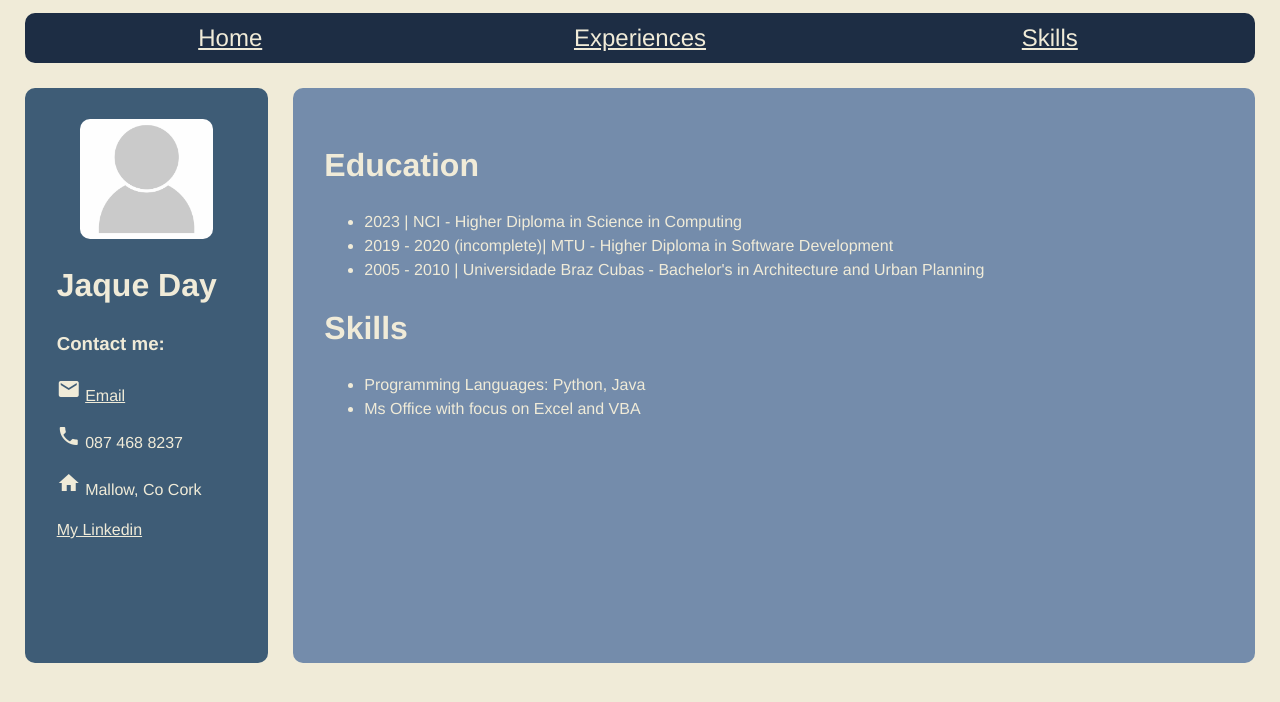
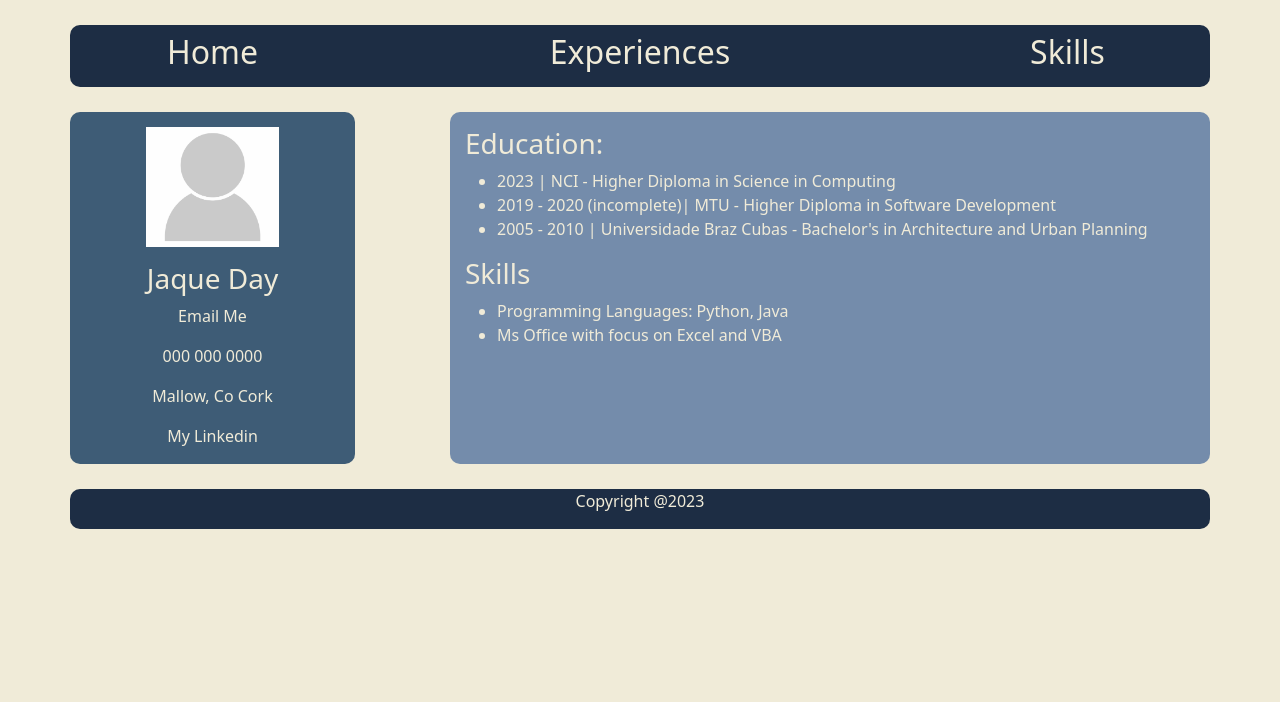
Before and after one commit to jaqueday/jaqueday.github.io, a plain HTML site: page Pages/skills.html in a window 1280 px wide. Drawn offline with nearby package versions, Linux system fonts and the light colour scheme.

Commit message:
a little more work +

```diff
--- a/Pages/skills.html
+++ b/Pages/skills.html
@@ -3,38 +3,51 @@
 <head>
     <meta charset="UTF-8">
     <title>Skills</title>
-    <link rel="stylesheet" href="../Style/Style.css">
-    <link rel="stylesheet" href="https://fonts.googleapis.com/icon?family=Material+Icons">
+    <link href="https://cdn.jsdelivr.net/npm/bootstrap@5.3.2/dist/css/bootstrap.min.css" rel="stylesheet" integrity="sha384-T3c6CoIi6uLrA9TneNEoa7RxnatzjcDSCmG1MXxSR1GAsXEV/Dwwykc2MPK8M2HN" crossorigin="anonymous">
+    <script src="https://cdn.jsdelivr.net/npm/bootstrap@5.3.2/dist/js/bootstrap.bundle.min.js" integrity="sha384-C6RzsynM9kWDrMNeT87bh95OGNyZPhcTNXj1NW7RuBCsyN/o0jlpcV8Qyq46cDfL" crossorigin="anonymous"></script>
+    <link rel="stylesheet" href="../Style/style.css">
 </head>
 <body>
-<div id="container-1">
-    <div class="links"><a href="../index.html">Home</a></div>
-    <div class="links"><a href="../Pages/experiences.html">Experiences</a></div>
-    <div class="links"><a href="../Pages/skills.html">Skills</a></div>
+    <div class="container">
+        <div class="row navbar">
+            <div class="col-md-3 link" >
+                <h2><a href="../index.html">Home</a></h2>
             </div>
-<div id="container-2">
-    <div id="sidebar">
-        <div id="headshot"><img src="/Images/headshot-silhouette.jpeg" alt="Me"></div>
-        <h1>Jaque Day</h1>
-        <h3>Contact me:</h3>
-        <p><i class="material-icons">email</i><span> <a href="mailto: jqr.day@gmail.com"> Email</a></span> </p>
-        <p><i class="material-icons">phone</i><span> 087 468 8237 </span></p>
-        <p><i class="material-icons">home</i><span> Mallow, Co Cork </span> </p>
+            <div class="col-md-3 link">
+                <h2><a href="../Pages/experiences.html">Experiences</a></h2>
+            </div>
+            <div class="col-md-3 link">
+                <h2><a href="../Pages/skills.html">Skills</a></h2>
+            </div>
+        </div>
+        <div class="row main">
+            <div class="col-md-3 sidebar">
+                <img src="/Images/headshot-silhouette.jpeg" class="rounded mx-auto d-block headshot"  alt="Me" height="150">
+                <h3>Jaque Day</h3>
+                <p><a href="mailto: jqr.day@gmail.com">Email Me</a></p>
+                <p>000 000 0000</p>
+                <p>Mallow, Co Cork</p>
                 <p><a href="https://www.linkedin.com/in/jaque-rodrigues-day-644624196/">My Linkedin </a> </p>
             </div>
-    <div id="content">
-        <h1>Education</h1>
+            <div class="col-md-8 content">
+                <h3>Education:</h3>
                 <ul>
                     <li>2023 |  NCI - Higher Diploma in Science in Computing </li>
                     <li>2019 - 2020 (incomplete)| MTU - Higher Diploma in Software Development</li>
                     <li>2005 - 2010 | Universidade Braz Cubas - Bachelor's in Architecture and Urban Planning </li>
                 </ul>
-        <h1>Skills</h1>
+                <h3>Skills</h3>
                 <ul>
                     <li>Programming Languages: Python, Java</li>
                     <li>Ms Office with focus on Excel and VBA</li>
                 </ul>
             </div>
         </div>
+        <div class="row footer">
+            <div class="col-sm-12">
+                <p>Copyright @2023</p>
+            </div>
+        </div>
+    </div>
 </body>
 </html>
--- a/Style/Style.css
+++ b/Style/Style.css
@@ -1,66 +1,46 @@
-body{
-    font-family: Helvetica, sans-serif;
-    margin:1%;
-    color:#f0ebd8;
+body {
     background:#f0ebd8;
-    line-height:1.5;
 }
-@media screen and (min-width: 400px) {
-    /*can add max-width as well */
-    #container-1 {
-        background: #1d2d44;
-        font-size: 150%;
-        margin: 1%;
-        border-radius: 10px;
-        min-height: 50px;
-        align-items: center;
-        display: flex;
-    }
+.container{
 
-    .links {
-        flex: 10;
-        text-align: center;
-        flex-grow: 1;
-    }
-
-    #container-2 {
-        display: flex;
-        min-height: 600px;
-        background: #f0ebd8;
-        font-size: 100%;
-    }
-
-    #sidebar {
-        flex: 2;
-        padding: 2.5%;
-        background: #3e5c76;
-        margin: 1%;
-        border-radius: 10px;
-        justify-content: center;
-    }
-
-    #headshot {
-        display: flex;
-        flex-basis: 100px;
-        justify-content: center;
-    }
-
-    #content {
-        flex: 10;
-        padding: 2.5%;
-        background: #748cab;
-        margin: 1%;
-        border-radius: 10px;
-    }
 }
-
-a:link {
-    color: #f0ebd8;
+.row{
+    margin-top: 25px;
+    justify-content: space-between;
 }
-a:visited {
-    color: #748cab;
-}
-img{
-    max-height: 120px;
+.navbar{
+    background: #1d2d44;
     border-radius: 10px;
 }
+.link{
+    text-align: center;
+}
+.main{
+    min-height: 200px;
+}
+.sidebar{
+    background: #3e5c76;
+    border-radius: 10px;
+    color: #f0ebd8;
+    text-align: center;
+}
+.headshot{
+    padding-top: 15px;
+    padding-bottom: 15px;
+}
+.content{
+    background: #748cab;
+    border-radius: 10px;
+    color: #f0ebd8;
+    padding: 15px;
+}
+.footer{
+    background: #1d2d44;
+    color: #f0ebd8;
+    border-radius: 10px;
+    text-align: center;
+}
+a:link, a:visited {
+    color: #f0ebd8;
+    text-decoration: none;
+}
```
Also changed, not shown: Pages/experiences.html (+29 -16 lines), index.html (+29 -16 lines), Images/thatIsMe.jpeg (deleted). Lines whose indentation alone changed are shown as unchanged.
